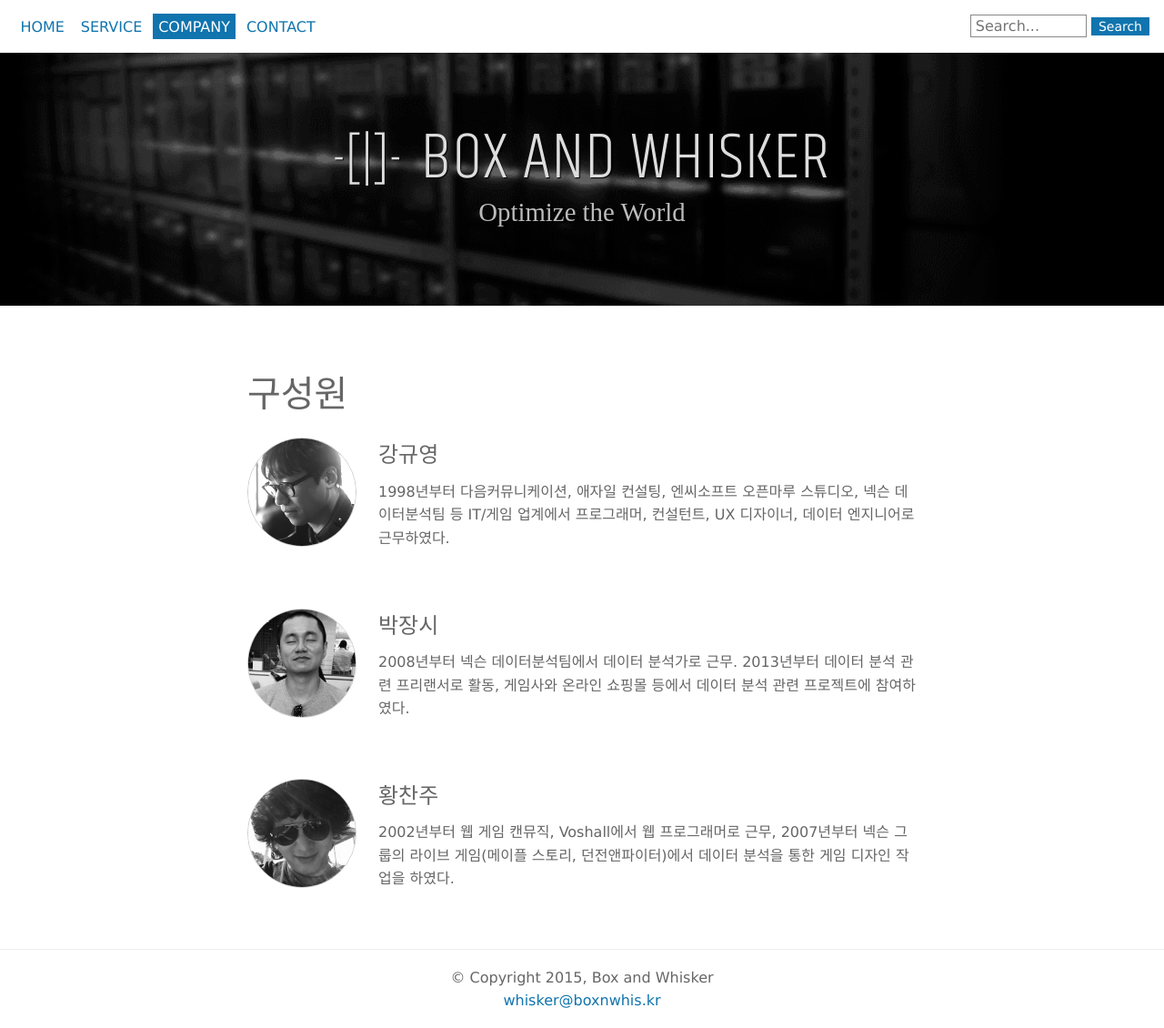
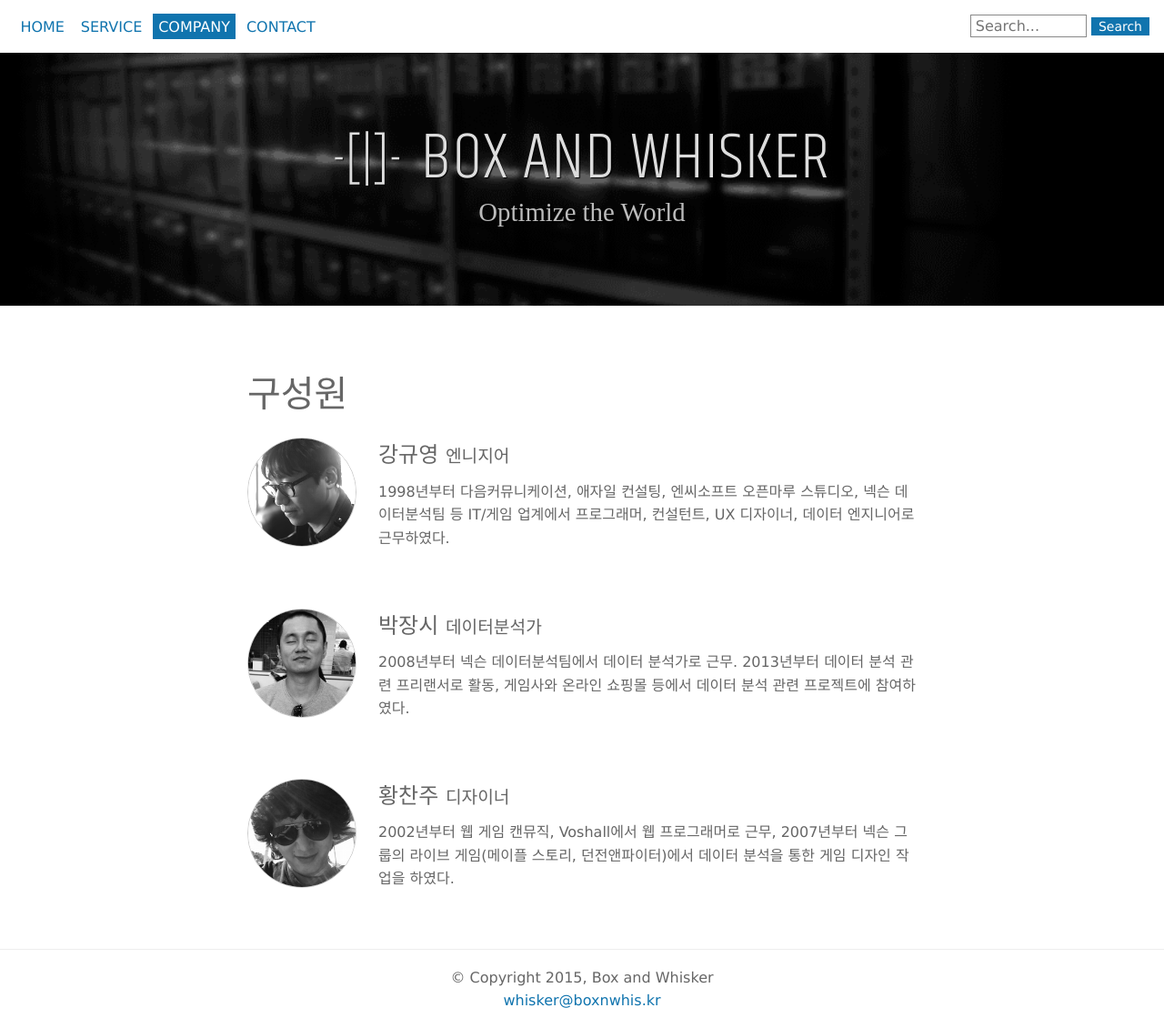
Before and after one commit to boxnwhiskr/boxnwhiskr.github.io, a Jekyll site: the page built from company.html, in a window 1280 px wide. Shown: the whole page at 91% size. Built offline with Jekyll 4.4.1, drawn with Linux system fonts in a browser that asks for light colours; nearby versions of some CDN libraries; some web fonts are replaced.

Commit message:
Minor design changes

```diff
--- a/company.html
+++ b/company.html
@@ -5,30 +5,15 @@ title: Company
 <section class="people">
     <h1>구성원</h1>
     <ul>
-        <li>
-            <img class="profile" src="/img/people/alan.png" alt="강규영">
-            <h2 class="name">강규영</h2>
-            <p>
-                1998년부터 다음커뮤니케이션, 애자일 컨설팅, 엔씨소프트 오픈마루 스튜디오,
-                넥슨 데이터분석팀 등 IT/게임 업계에서 프로그래머, 컨설턴트, UX 디자이너, 데이터
-                엔지니어로 근무하였다.
-            </p>
+        {% for member in site.data.members %}
+        <li itemscope itemtype="http://schema.org/Person">
+            <img class="profile" src="{{ member.image }}" alt="{{ member.name }}" itemprop="image">
+            <h2>
+                <span class="name" itemprop="name">{{ member.name }}</span>
+                <span class="title" itemprop="jobTitle">{{ member.title }}</span>
+            </h2>
+            <p itemprop="description">{{ member.description }}</p>
         </li>
-        <li>
-            <img class="profile" src="/img/people/jangsea.png" alt="박장시">
-            <h2 class="name">박장시</h2>
-            <p>
-                2008년부터 넥슨 데이터분석팀에서 데이터 분석가로 근무. 2013년부터 데이터 분석 관련
-                프리랜서로 활동, 게임사와 온라인 쇼핑몰 등에서 데이터 분석 관련 프로젝트에 참여하였다.
-            </p>
-        </li>
-        <li>
-            <img class="profile" src="/img/people/chanjoo.png" alt="황찬주">
-            <h2 class="name">황찬주</h2>
-            <p>
-                2002년부터 웹 게임 캔뮤직, Voshall에서 웹 프로그래머로 근무, 2007년부터 넥슨 그룹의
-                라이브 게임(메이플 스토리, 던전앤파이터)에서 데이터 분석을 통한 게임 디자인 작업을 하였다.
-            </p>
-        </li>
+        {% endfor %}
     </ul>
 </section>
--- a/css/main.scss
+++ b/css/main.scss
@@ -208,12 +208,17 @@ body > .post {
       margin: 0 0 1rem 0;
       line-height: 1.3;
     }
+
+    .author {
+      margin-top: 1em;
+
       .profile {
         width: 3rem;
         border-radius: 40px;
         border: 1px solid #ccc;
         float: left;
         margin-right: 0.75rem;
+      }
     }
   }
 
@@ -315,6 +320,10 @@ body > .people {
   h2 {
     font-weight: normal;
     margin: 0 0 0.5rem 0;
+
+    .title {
+      font-size: 80%;
+    }
   }
   p {
     margin: 0;
```
Also changed, not shown: _data/members.yaml (added, +20 -0 lines), _layouts/post.html (+11 -2 lines). Lines whose indentation alone changed are shown as unchanged.
